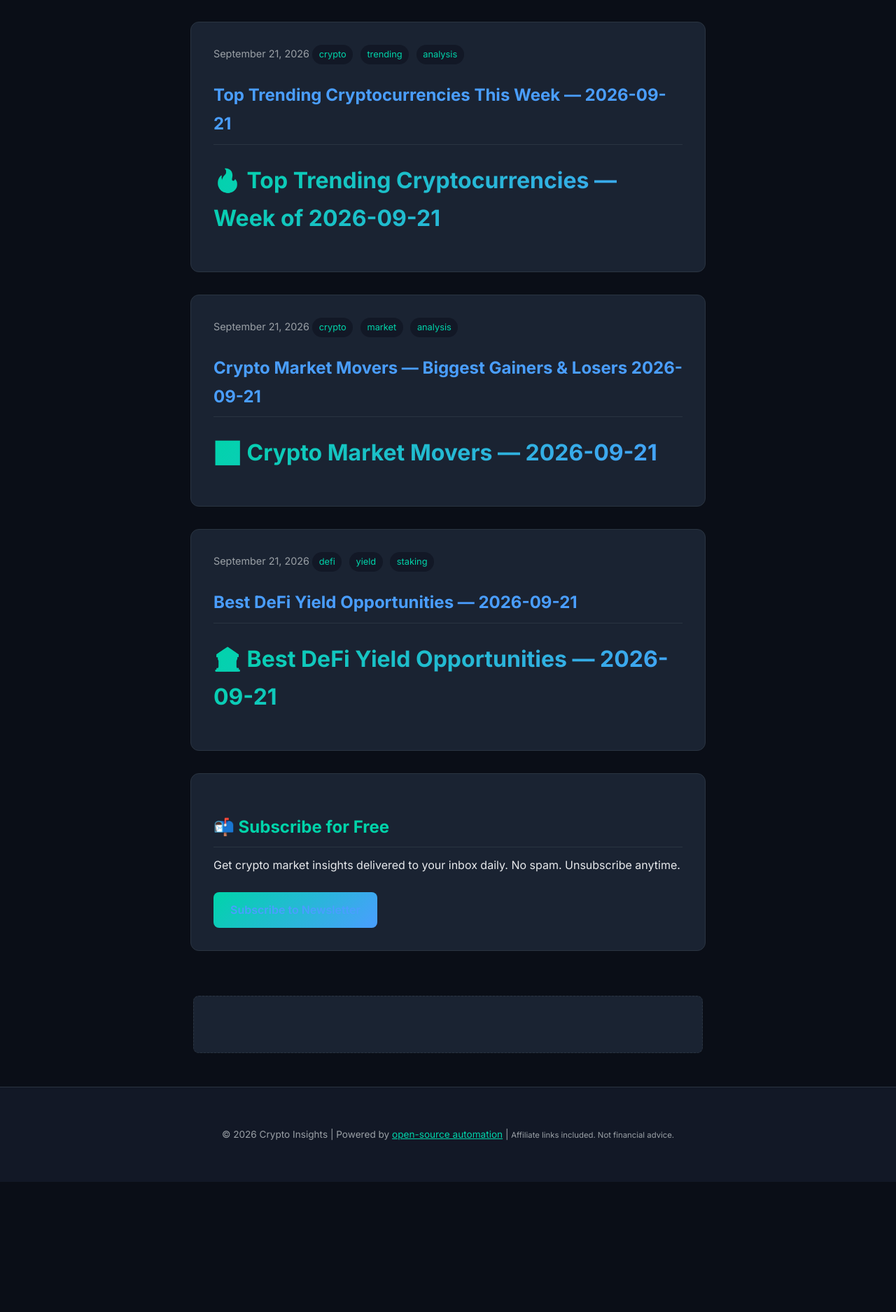
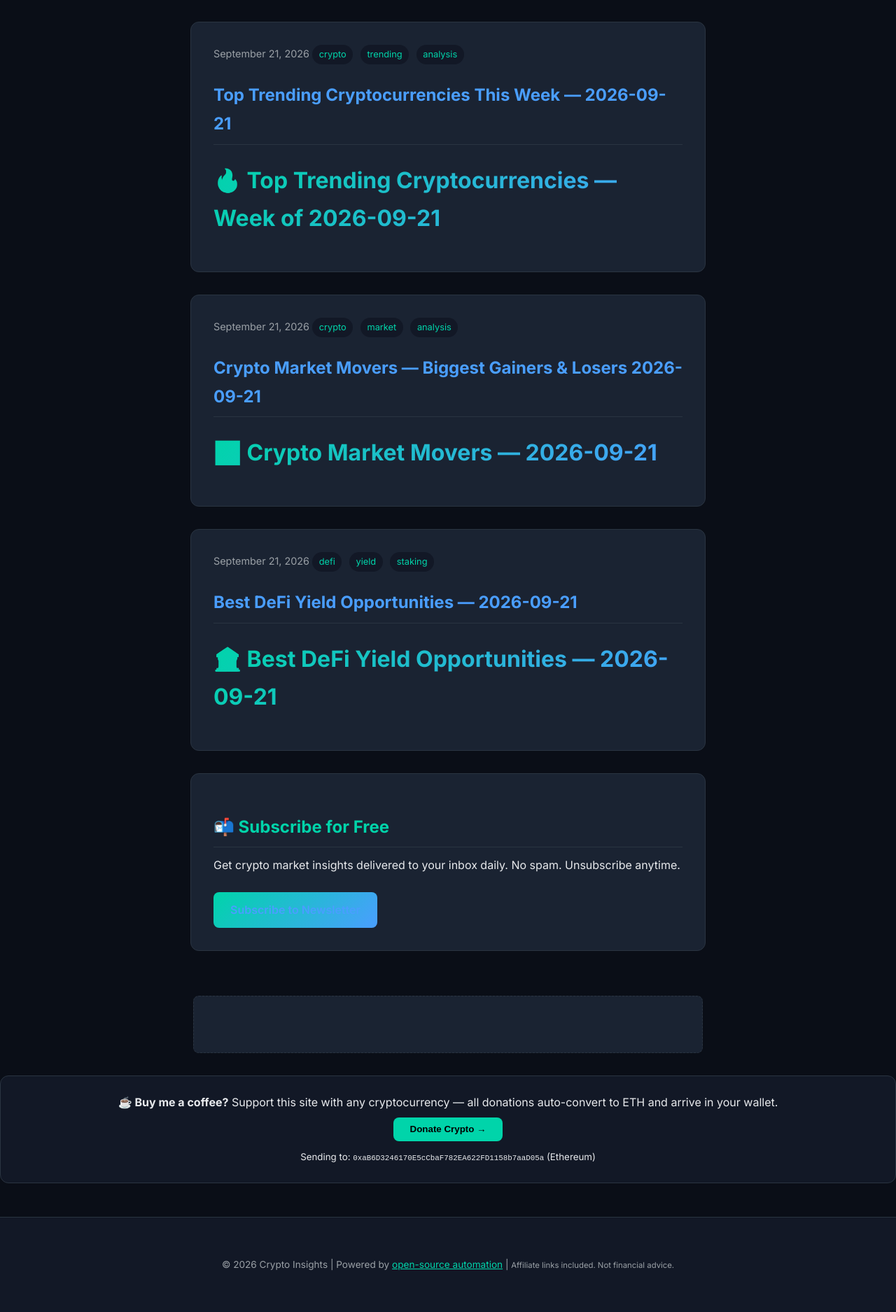
Before and after one commit to alexcipher-CRE/crypto-insights, a Jekyll site: the page built from index.html, in a window 1280 px wide. Shown: the part 2639-4514 px from the top of the page at 70% size. Built offline with Jekyll 4.4.1, drawn with Linux system fonts in a browser that asks for light colours; before the commit the page ends 4328 px from its top, so only the background shows below that.

Commit message:
💰 Crypto donation widget via NOWPayments → ETH wallet

```diff
--- a/_layouts/default.html
+++ b/_layouts/default.html
@@ -91,6 +91,14 @@
              data-full-width-responsive="true"></ins>
         <script>(adsbygoogle = window.adsbygoogle || []).push({});</script>
     </div>
+    <!-- Crypto donation widget (NOWPayments) -->
+    <div class="crypto-donate">
+        <p><strong>☕ Buy me a coffee?</strong> Support this site with any cryptocurrency — all donations auto-convert to ETH and arrive in your wallet.</p>
+        <form id="nowpayments-form" action="https://pay.nowpayments.io/donate/btcpay/xecipher" method="get" target="_blank">
+            <button type="submit" class="donate-btn">Donate Crypto →</button>
+        </form>
+        <p><small>Sending to: <code>0xaB6D3246170E5cCbaF782EA622FD1158b7aaD05a</code> (Ethereum)</small></p>
+    </div>
     <footer>
         <div class="container">
             <p>&copy; {{ site.time | date: '%Y' }} {{ site.title }} |
--- a/assets/css/main.css
+++ b/assets/css/main.css
@@ -310,6 +310,31 @@ footer a {
     color: white;
     text-decoration: none;
 }
+/* Crypto donation */
+.crypto-donate {
+    text-align: center;
+    margin: 2rem 0;
+    padding: 1.5rem;
+    background: var(--bg-secondary);
+    border: 1px solid var(--border);
+    border-radius: 12px;
+}
+.crypto-donate .donate-btn {
+    background: var(--accent);
+    color: #000;
+    border: none;
+    padding: 0.6rem 1.5rem;
+    border-radius: 8px;
+    font-weight: 600;
+    cursor: pointer;
+    margin: 0.5rem 0;
+    transition: all 0.2s;
+}
+.crypto-donate .donate-btn:hover {
+    background: #00ffbd;
+    transform: translateY(-2px);
+    box-shadow: 0 4px 12px rgba(0, 212, 170, 0.3);
+}
 
 @media (max-width: 600px) {
     .container {
```
